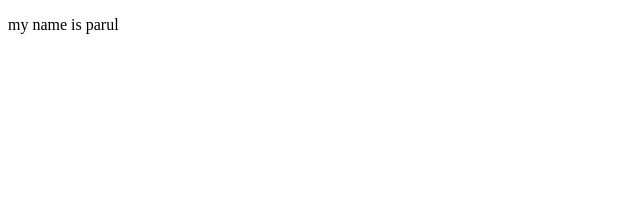
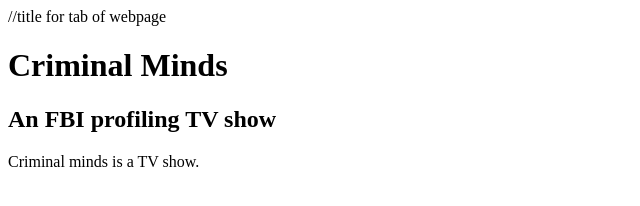
Before and after one commit to parul-sadasivuni/parul-sadasivuni.github.io, a plain HTML site: page index.html in a window 1280 px wide. Shown: the whole page, without its empty margins (0-640 px from the left). Drawn offline with Linux system fonts and the light colour scheme.

Commit message:
Update index.html

```diff
--- a/index.html
+++ b/index.html
@@ -4,9 +4,19 @@
     <meta name = "viewport" width=device-width, initial-scale=1.0>
     <meta http-equiv="X-UA-Compatible" content="ie=edge">
     <meta charset="UTF-8">
-    <title> criminal minds </title>
+    <title> criminal minds </title> //title for tab of webpage
   </head>
 
   <body>
-    <p> my name is parul </p>
+   <h1>
+     Criminal Minds
+    </h1>
+
+    <h2>
+      An FBI profiling TV show
+    </h2>
+
+    <p>
+      Criminal minds is a TV show.
+    </p>
   </body>
```
